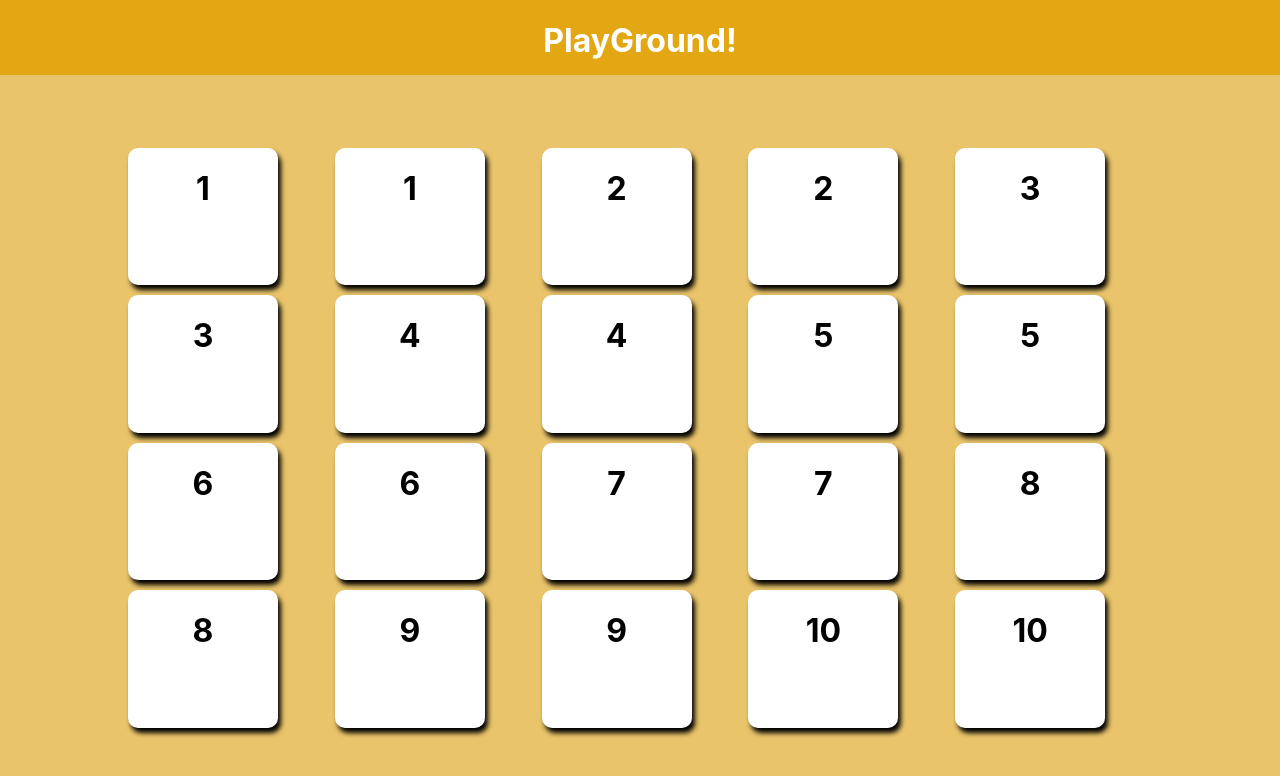
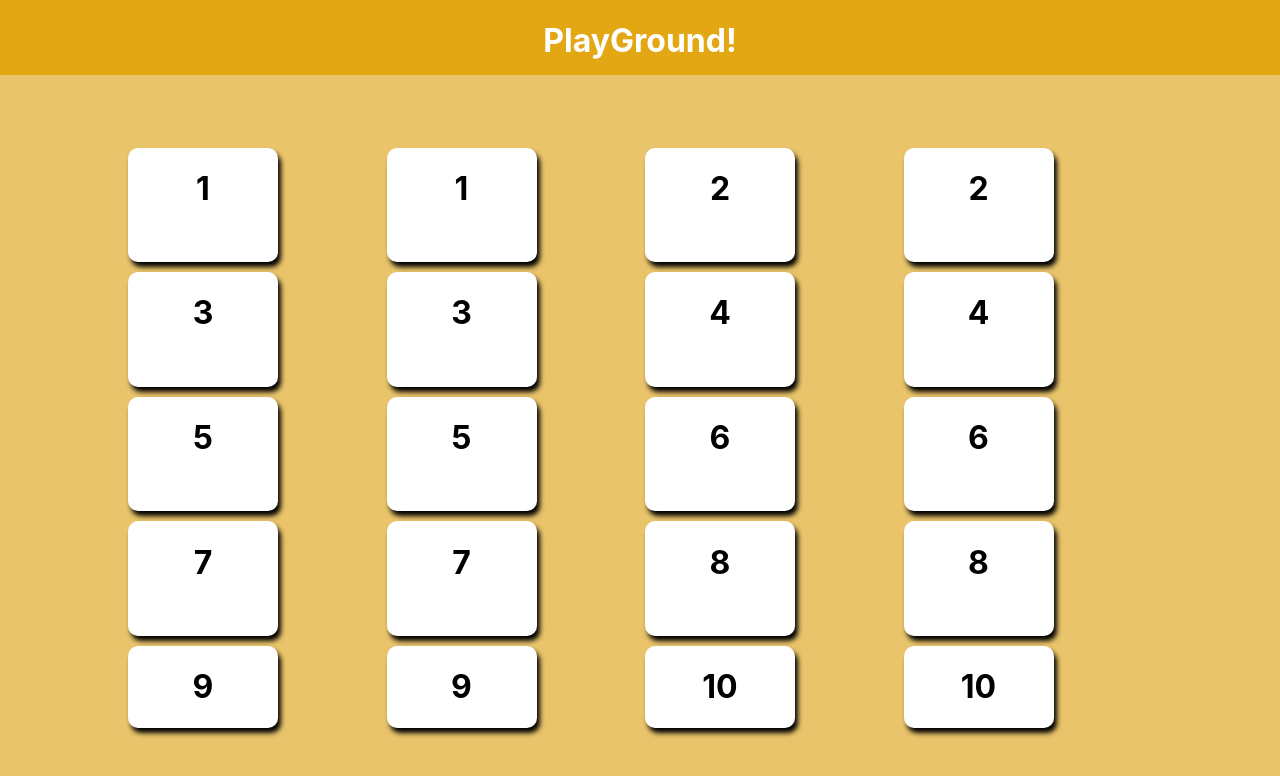
Before and after one commit to federico-palma/playground, a React (Create React App) app: page /Memory-Match in a window 1280 px wide. Shown: the top 776 px of the page. Built offline with nearby package versions, Linux system fonts and the light colour scheme; the HTML template or start-up script is replaced by a standard one.

Commit message:
Reduced number of cards

```diff
--- a/src/Pages/Memory-MatchPage/Memory-Match.module.css
+++ b/src/Pages/Memory-MatchPage/Memory-Match.module.css
@@ -14,9 +14,11 @@
     min-width: 80%;
     min-height: 80%;
     display: grid;
-    grid-template-columns: repeat(5, 1fr);
+    grid-template-columns: repeat(4, 1fr);
     grid-template-rows: repeat(4, 1fr);
     gap: 10px;
+    justify-content: center;
+    align-items: center;
 }
 
 /* Memory Card */
@@ -34,3 +36,13 @@
     text-align: center;
     justify-content: center;
 }
+
+.memory-card:hover {
+    cursor: pointer;
+}
+
+.hidden {
+    visibility: hidden;
+    /* color: green; */
+
+}
```
